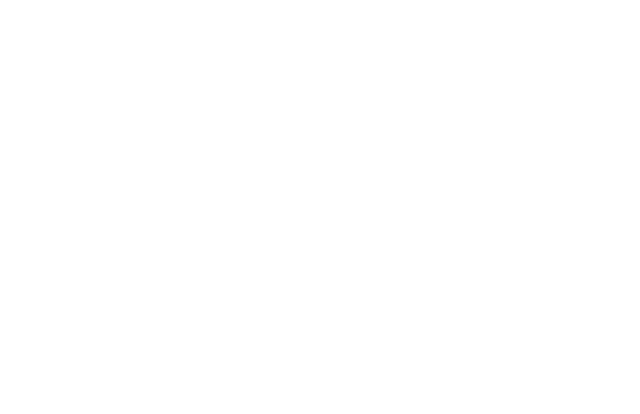
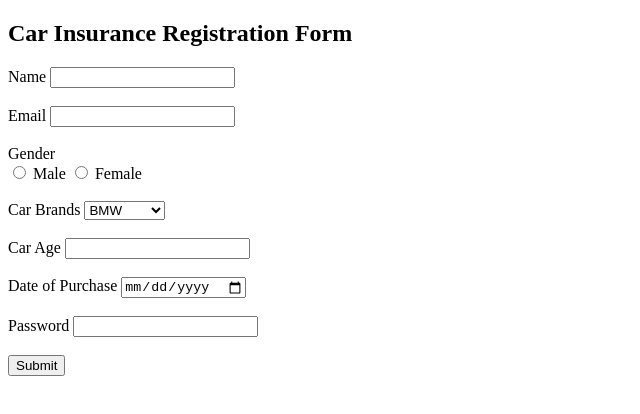
Before and after one commit to acciojob/car-insurance-form-JabinSultana, a website: page main.html in a window 1280 px wide. Shown: the whole page, without its empty margins (0-640 px from the left). Drawn offline with Linux system fonts and the light colour scheme.

Commit message:
created a submission

```diff
--- a/main.html
+++ b/main.html
@@ -11,6 +11,58 @@
     <script type="text/javascript" src="./script.js">
 </script>
 
+	 <h2>Car Insurance Registration Form</h2>
+
+    <form method="POST">
+
+        <!-- Name -->
+        <label for="name">Name</label>
+        <input type="text" id="name" required>
+        <br><br>
+
+        <!-- Email -->
+        <label for="email">Email</label>
+        <input type="email" id="email" required>
+        <br><br>
+
+        <!-- Gender -->
+        <label>Gender</label><br>
+        <input type="radio" id="male" name="gender" required>
+        <label for="male">Male</label>
+
+        <input type="radio" id="female" name="gender" required>
+        <label for="female">Female</label>
+        <br><br>
+
+        <!-- Car Brands -->
+        <label for="cars">Car Brands</label>
+        <select id="cars">
+            <option value="BMW">BMW</option>
+            <option value="Audi">Audi</option>
+            <option value="Mercedez">Mercedez</option>
+        </select>
+        <br><br>
+
+        <!-- Car Age -->
+        <label for="carage">Car Age</label>
+        <input type="number" id="carage" required>
+        <br><br>
+
+        <!-- Date of Purchase -->
+        <label for="dop">Date of Purchase</label>
+        <input type="date" id="dop" required>
+        <br><br>
+
+        <!-- Password -->
+        <label for="password">Password</label>
+        <input type="password" id="password" required>
+        <br><br>
+
+        <!-- Submit Button -->
+        <button type="submit">Submit</button>
+
+    </form>
+
 </body>
 
 </html>
```
